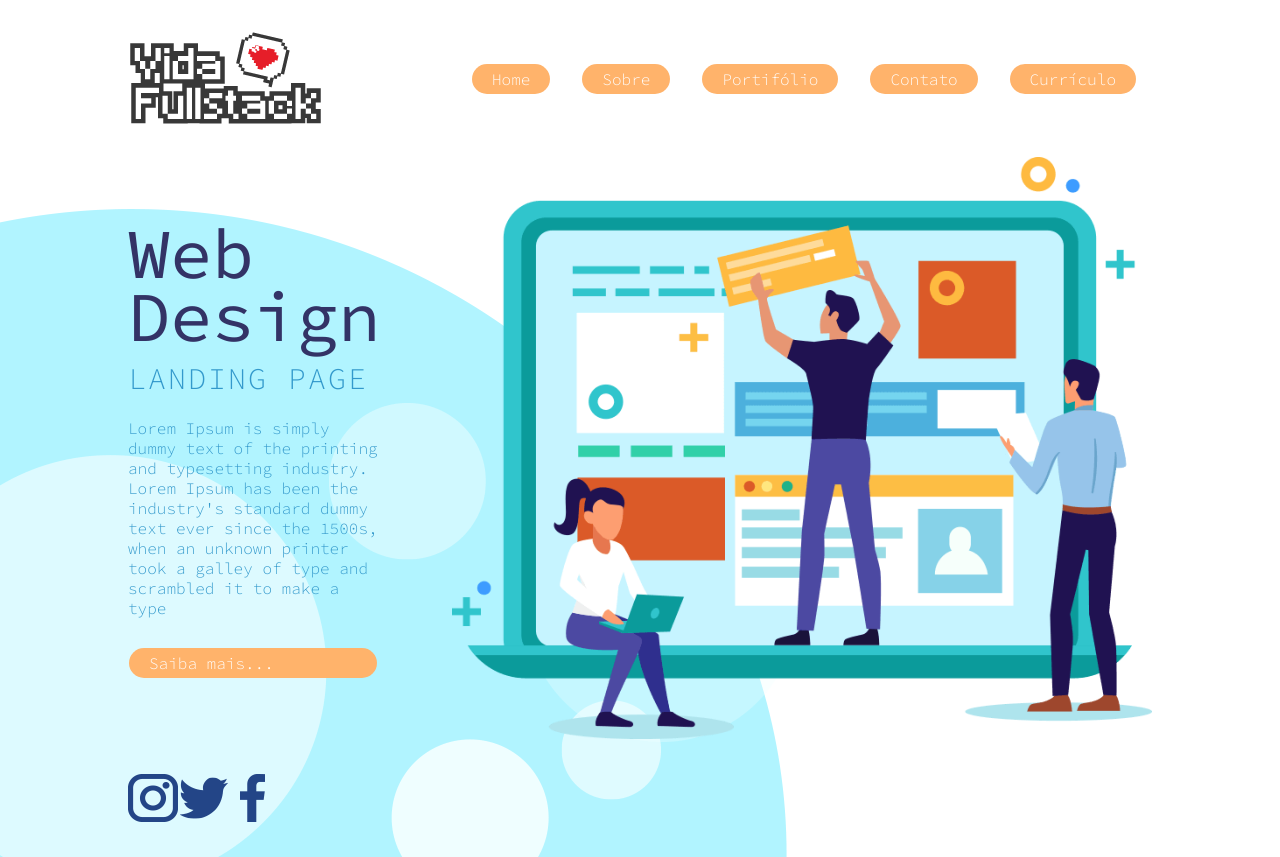
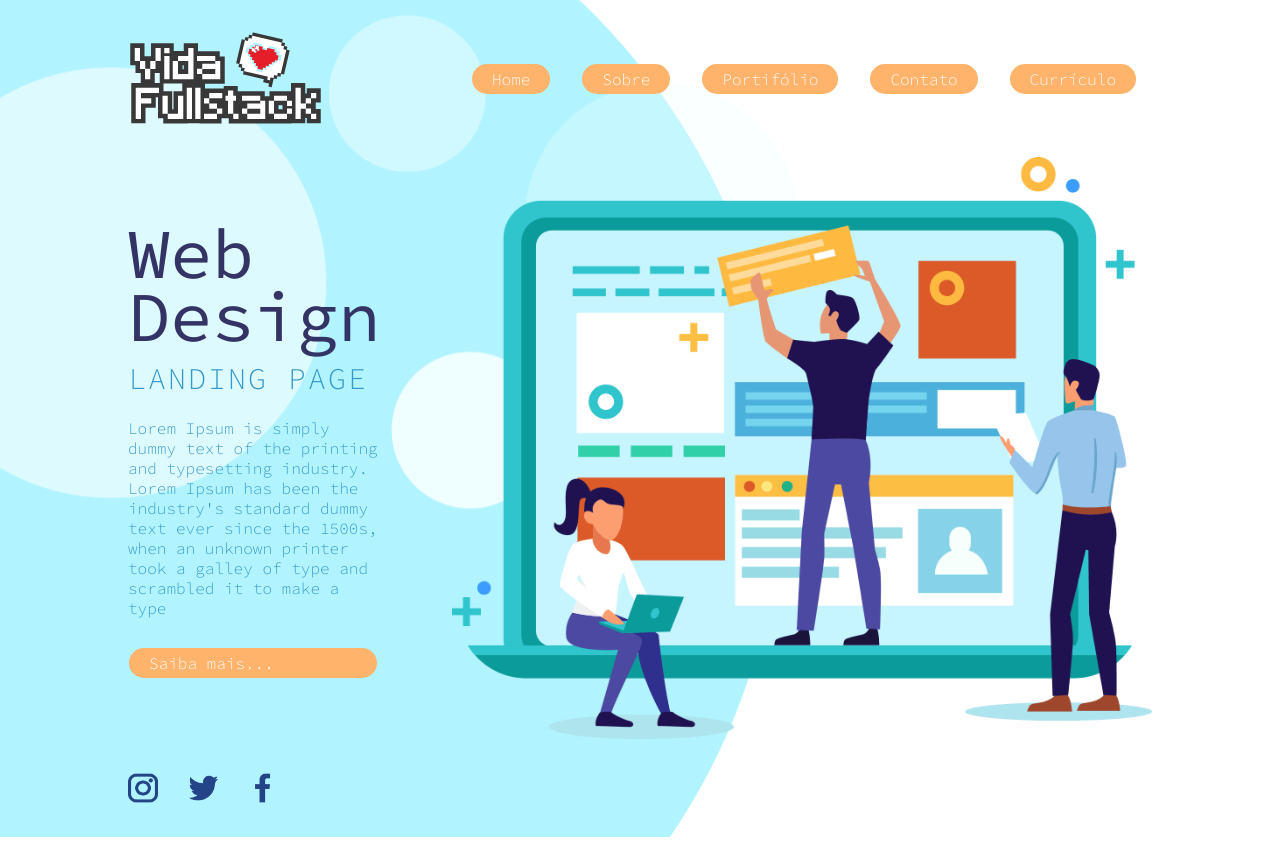
Before and after one commit to ArthurSENAI/Hands-one, a plain HTML site: page Site vida fullstack/index.html in a window 1280 px wide. Drawn offline with Linux system fonts and the light colour scheme.

Commit message:
Update style.css

```diff
--- a/Site vida fullstack/assets/css/style.css
+++ b/Site vida fullstack/assets/css/style.css
@@ -4,6 +4,8 @@
 @import 'header.css';
 @import 'buttons.css';
 @import 'main.css';
+@import 'footer.css';
+@import 'responsive.css';
 /*Reset css */
 *{
     margin: 0;
@@ -21,7 +23,7 @@ body
 {
     background-image: url(../images/bolha-background.png);
     background-repeat: no-repeat;
-    position: left center;
+    background-position: left center;
 }
 .container
 {
```
